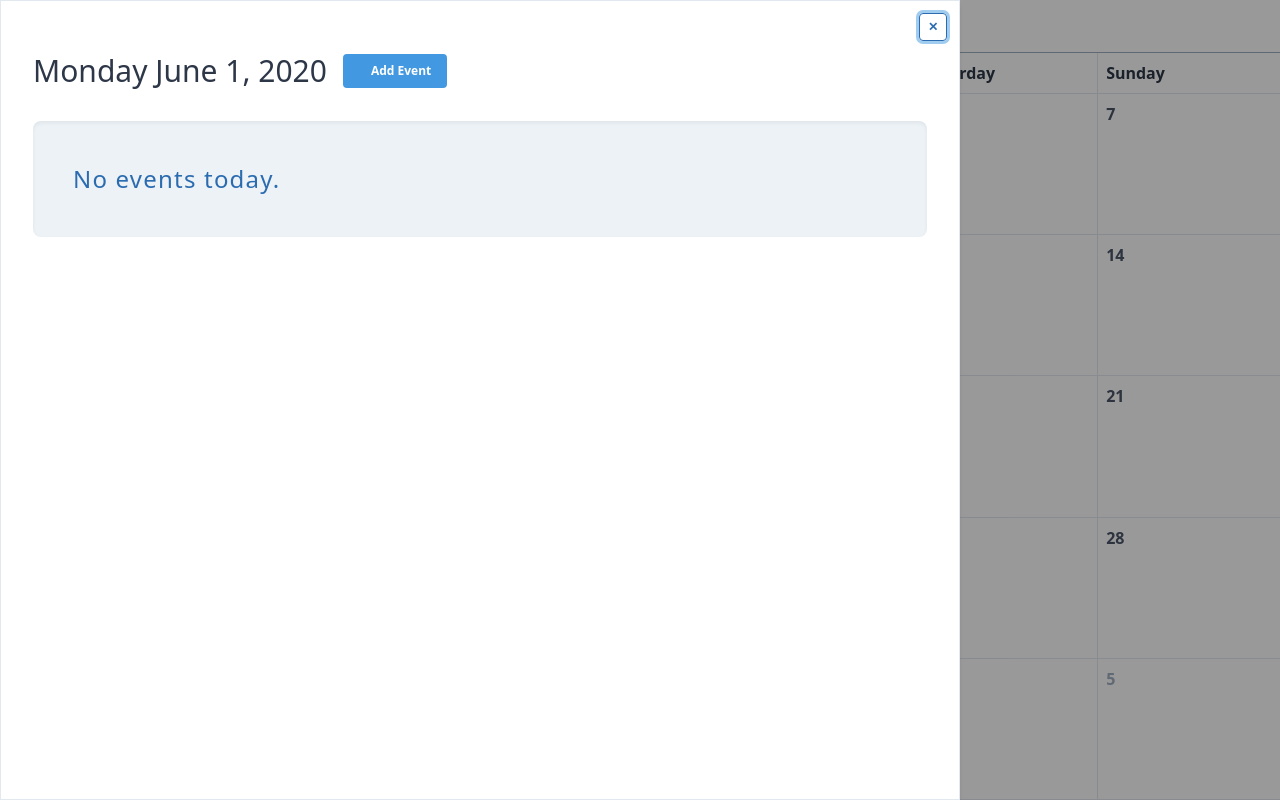
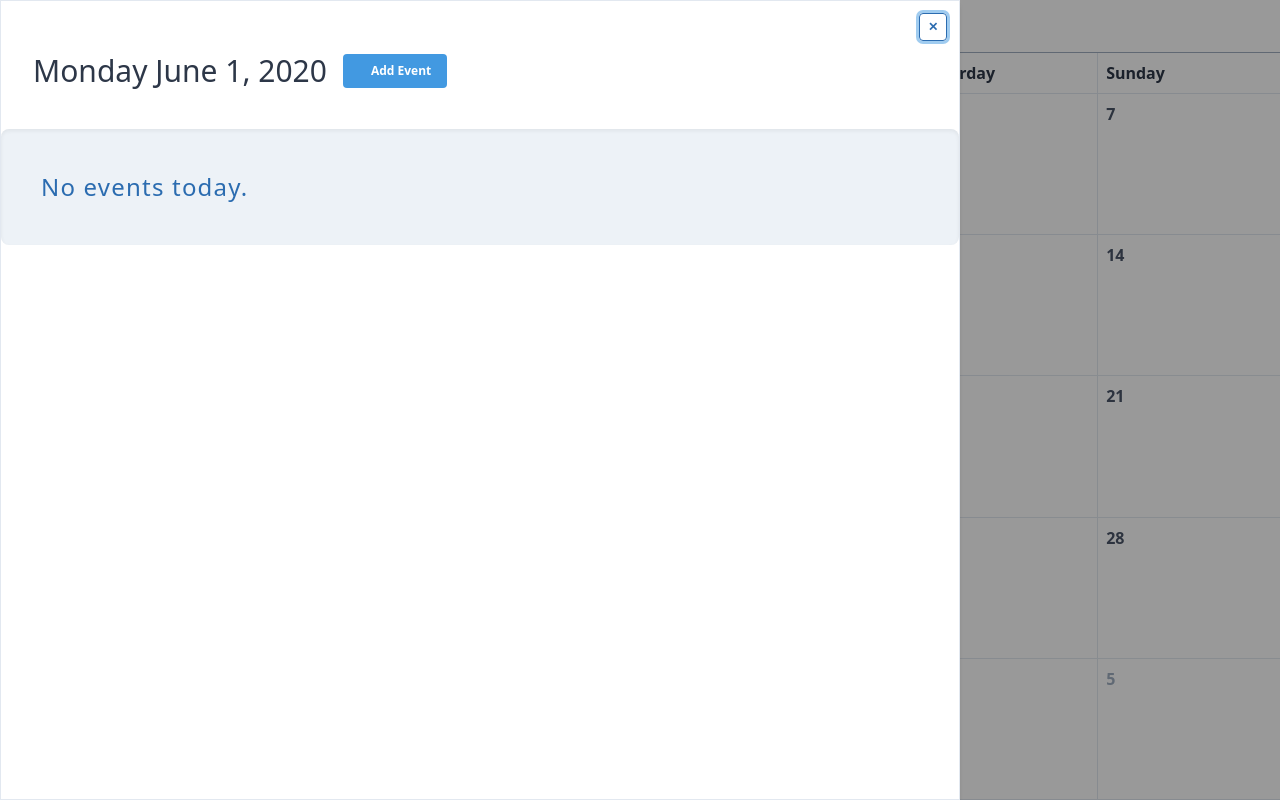
Before and after one commit to beaucouplus/calendar, a React (Create React App) app: page / in a window 1280 px wide. Both pictures are taken after a click on the button "Today". Built offline with nearby package versions, Linux system fonts and the light colour scheme.

Commit message:
redesign-modal > adjusted DayModal padding

```diff
--- a/src/DayModal.js
+++ b/src/DayModal.js
@@ -13,8 +13,8 @@ function DayModal({ date, events }) {
     setDisplayForm(false);
   };
   return (
-    <div className="h-full flex flex-col mx-8">
-      <header className="flex flex-row items-center">
+    <div className="h-full flex flex-col">
+      <header className="flex flex-row items-center px-8 pb-2">
         <h2 className="inline-block text-3xl font-medium text-gray-800 leading-loose mr-4">
           {dayjs(date).format("dddd")} {dayjs(date).format("LL")}
         </h2>
```
